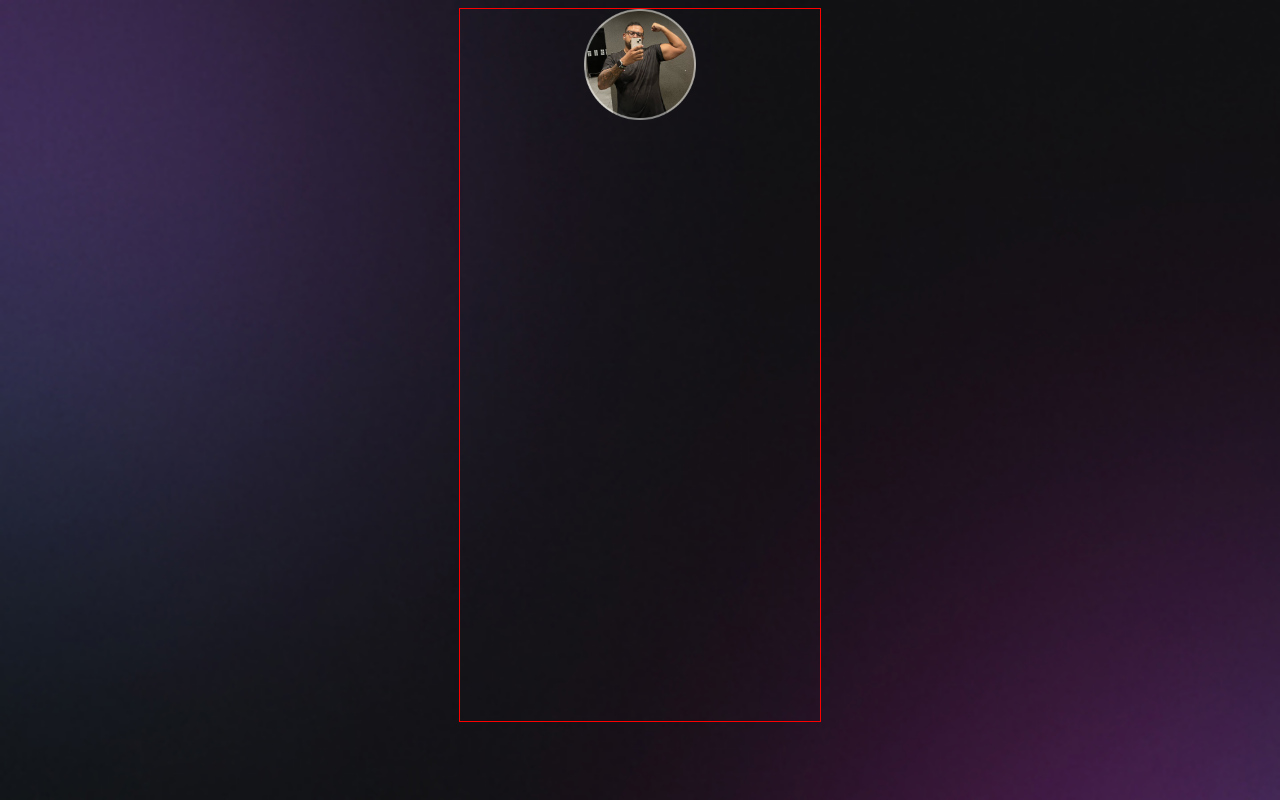
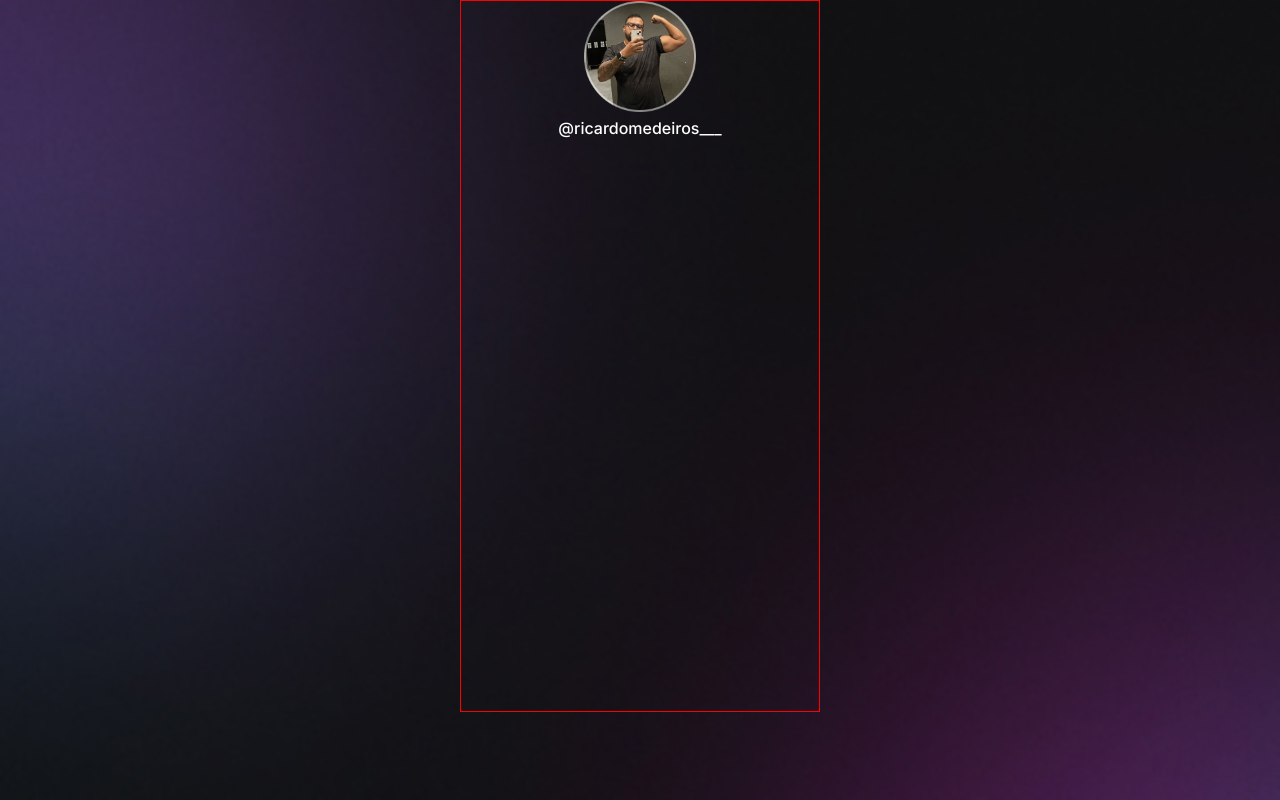
Before and after one commit to RicardoMedeiros1/DevLinks, a plain HTML site: page index.html in a window 1280 px wide. Drawn offline with Linux system fonts and the light colour scheme.

Commit message:
margin e padding

```diff
--- a/index.html
+++ b/index.html
@@ -1,6 +1,9 @@
 <!DOCTYPE html>
 <html lang="pt-br">
   <head>
+    <link rel="preconnect" href="https://fonts.googleapis.com">
+    <link rel="preconnect" href="https://fonts.gstatic.com" crossorigin>
+    <link href="https://fonts.googleapis.com/css2?family=Inter:ital,opsz,wght@0,14..32,100..900;1,14..32,100..900&display=swap" rel="stylesheet">
     <meta charset="UTF-8" />
     <meta name="viewport" content="width=device-width, initial-scale=1.0" />
     <title>DevLinks</title>
@@ -9,9 +12,8 @@
   <body>
     <div id="conteiner">
       <div id="profile">
-        <img src="./assents/avatar.png" alt="Foto de Ricardo Medeiros na academia.">
-      </div>
-
+        <img src="./assents/avatar.png" alt="Foto de Ricardo Medeiros na academia."/>
+        <p>@ricardomedeiros___</p>
     </div>
   </body>
 </html>
--- a/style.css
+++ b/style.css
@@ -1,5 +1,16 @@
+* {
+  margin: 0;
+  padding: 0;
+  box-sizing: border-box;
+
+}
+
 body {
   background: url(./assents/bg-mobile.jpg) no-repeat top center/cover;
+}
+body *{
+   font-family: "Inter", sans-serif;
+   color: white;
 }
 #conteiner{
   width: 360px;
@@ -16,3 +27,9 @@ body {
 #profile img {
   width: 112px;
 }
+
+#profile p {
+  font-weight: 500;
+  line-height: 24px;
+
+}
```
